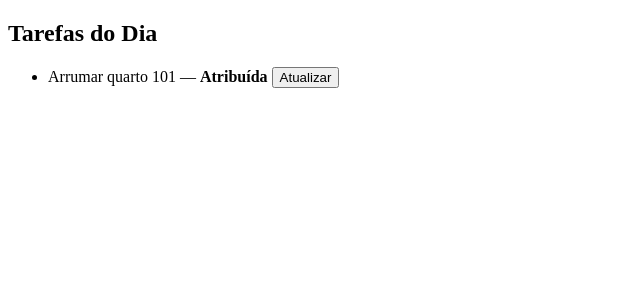
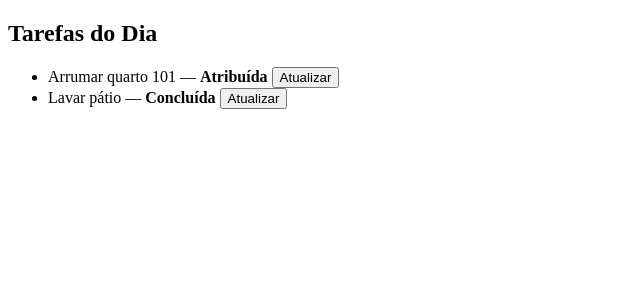
Before and after one commit to CorrectOne/pousada-pedra-furada, a Next.js app: page /TarefasPage in a window 1280 px wide. Shown: the top 300 px of the page, without its empty margins (0-640 px from the left). Built offline with nearby package versions, Linux system fonts and the light colour scheme.

Commit message:
refactor: Configurando TarefasPage.test.jsx para testar de maneira deterministica

```diff
--- a/src/pages/TarefasPage.jsx
+++ b/src/pages/TarefasPage.jsx
@@ -1,7 +1,9 @@
+// src/pages/TarefasPage.jsx
 import React, { useState } from "react";
 export default function TarefasPage() {
  const [tarefas, setTarefas] = useState([
  { id: 1, nome: "Arrumar quarto 101", status: "Atribuída" },
+ { id: 2, nome: "Lavar pátio", status: "Concluída" },
  ]);
  const atualizarStatus = (id) => {
  setTarefas((prev) =>
```
Also changed, not shown: 1 other file (tests, documents, lock files or other folders).
